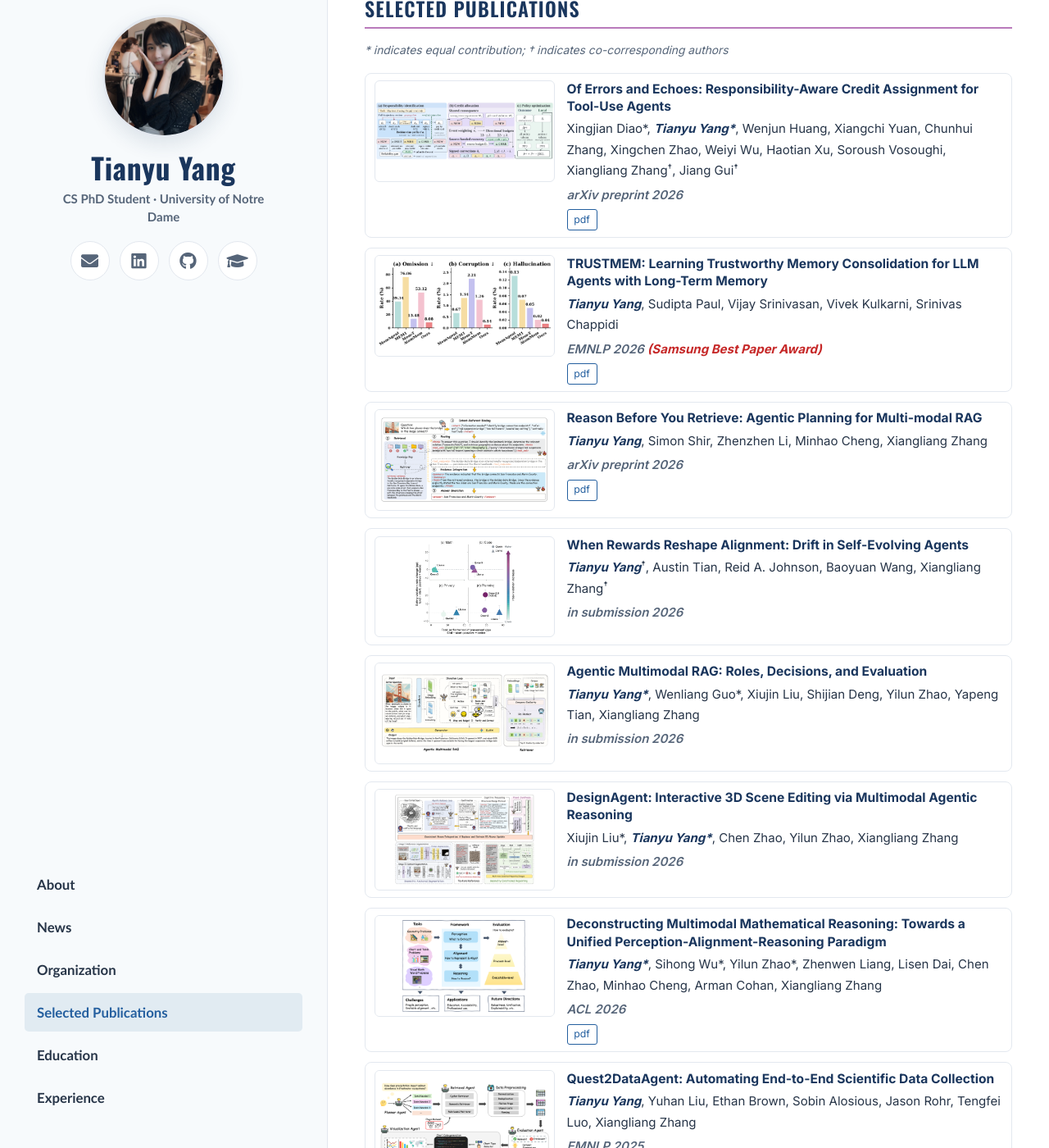
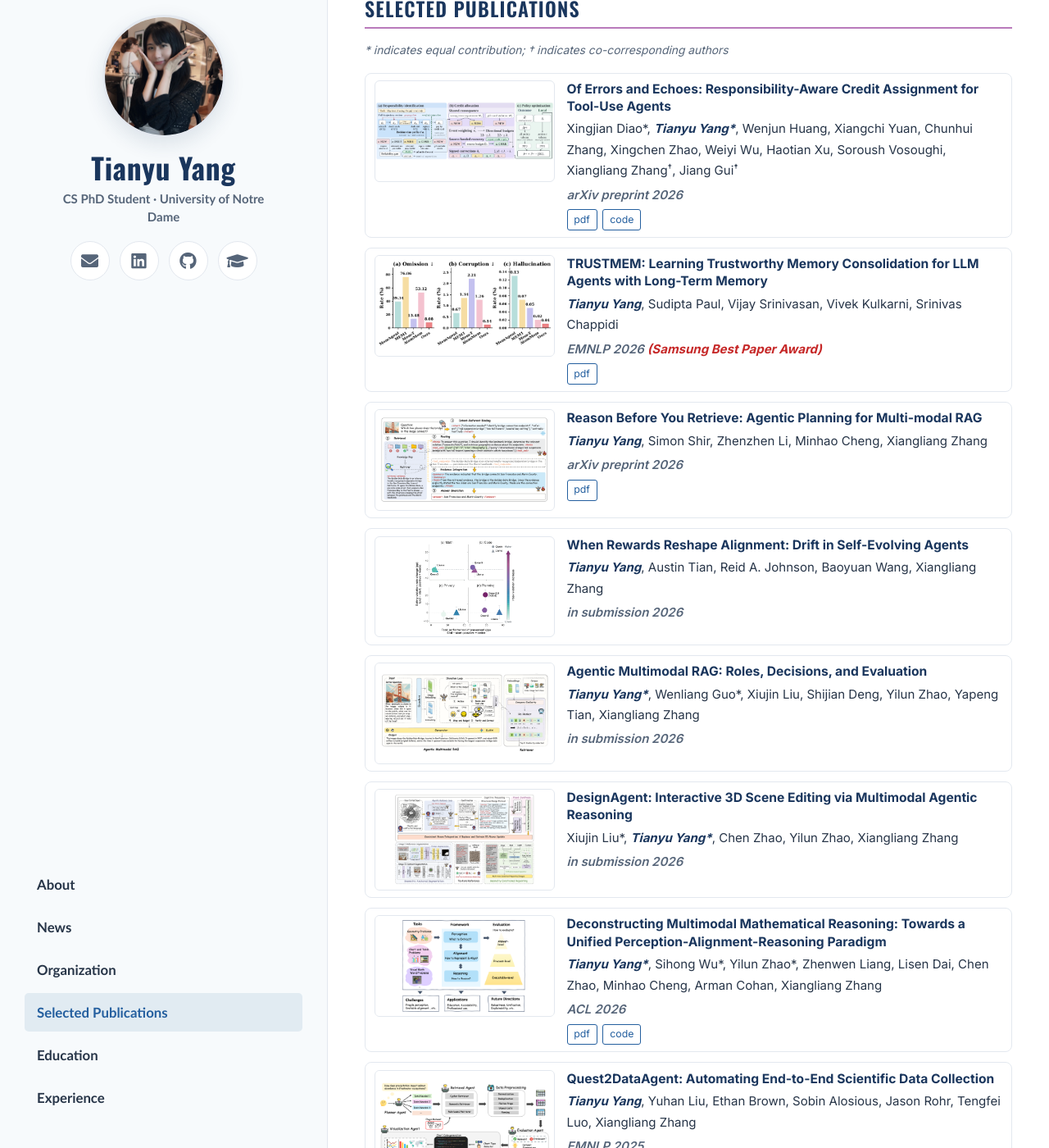
Before and after one commit to Tianyu-yang-anna/Tianyu-yang-anna.github.io, a Jekyll site: the page built from _pages/about.md, in a window 1280 px wide and 1400 px high, scrolled down 937 px. Shown: the whole window at 82% size. Built offline with Jekyll 4.4.1, drawn with Linux system fonts in a browser that asks for light colours.

Commit message:
Add publication code links and remove alignment author markers

```diff
--- a/_pages/about.md
+++ b/_pages/about.md
@@ -152,7 +152,10 @@ redirect_from:
         <h2>Of Errors and Echoes: Responsibility-Aware Credit Assignment for Tool-Use Agents</h2>
         <p class="publication-authors">Xingjian Diao*, <strong><em>Tianyu Yang*</em></strong>, Wenjun Huang, Xiangchi Yuan, Chunhui Zhang, Xingchen Zhao, Weiyi Wu, Haotian Xu, Soroush Vosoughi, Xiangliang Zhang<sup>&dagger;</sup>, Jiang Gui<sup>&dagger;</sup></p>
         <p class="publication-venue">arXiv preprint 2026</p>
-        <p class="publication-links"><a href="https://arxiv.org/pdf/2610.16027" target="_blank" rel="noopener">pdf</a></p>
+        <p class="publication-links">
+          <a href="https://arxiv.org/pdf/2610.16027" target="_blank" rel="noopener">pdf</a>
+          <a href="https://github.com/xid32/ECHO" target="_blank" rel="noopener">code</a>
+        </p>
       </div>
     </article>
 
@@ -189,7 +192,7 @@ redirect_from:
       </figure>
       <div class="publication-body">
         <h2>When Rewards Reshape Alignment: Drift in Self-Evolving Agents</h2>
-        <p class="publication-authors"><strong><em>Tianyu Yang</em></strong><sup>&dagger;</sup>, Austin Tian, Reid A. Johnson, Baoyuan Wang, Xiangliang Zhang<sup>&dagger;</sup></p>
+        <p class="publication-authors"><strong><em>Tianyu Yang</em></strong>, Austin Tian, Reid A. Johnson, Baoyuan Wang, Xiangliang Zhang</p>
         <p class="publication-venue">in submission 2026</p>
       </div>
     </article>
@@ -227,7 +230,10 @@ redirect_from:
         <h2>Deconstructing Multimodal Mathematical Reasoning: Towards a Unified Perception-Alignment-Reasoning Paradigm</h2>
         <p class="publication-authors"><strong><em>Tianyu Yang*</em></strong>, Sihong Wu*, Yilun Zhao*, Zhenwen Liang, Lisen Dai, Chen Zhao, Minhao Cheng, Arman Cohan, Xiangliang Zhang</p>
         <p class="publication-venue">ACL 2026</p>
-        <p class="publication-links"><a href="https://arxiv.org/pdf/2603.08291" target="_blank" rel="noopener">pdf</a></p>
+        <p class="publication-links">
+          <a href="https://arxiv.org/pdf/2603.08291" target="_blank" rel="noopener">pdf</a>
+          <a href="https://github.com/formula12/Awesome-Multimodal-Mathematical-Reasoning-Perception-Alignment-Reasoning" target="_blank" rel="noopener">code</a>
+        </p>
       </div>
     </article>
 
```
